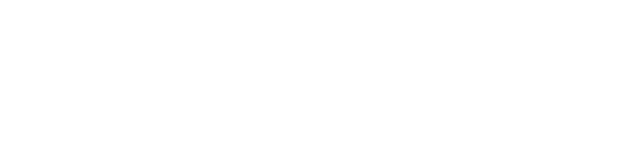
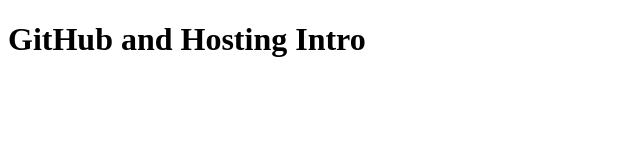
Before and after one commit to harshwardhan-kp/git_test, a plain HTML site: page index.html in a window 1280 px wide. Shown: the whole page, without its empty margins (0-640 px from the left). Drawn offline with Linux system fonts and the light colour scheme.

Commit message:
added a heading

```diff
--- a/index.html
+++ b/index.html
@@ -3,9 +3,9 @@
 <head>
     <meta charset="UTF-8">
     <meta name="viewport" content="width=device-width, initial-scale=1.0">
-    <title>Document</title>
+    <title>Spark 2025</title>
 </head>
 <body>
-
+    <h1>GitHub and Hosting Intro</h1>
 </body>
 </html>
```
